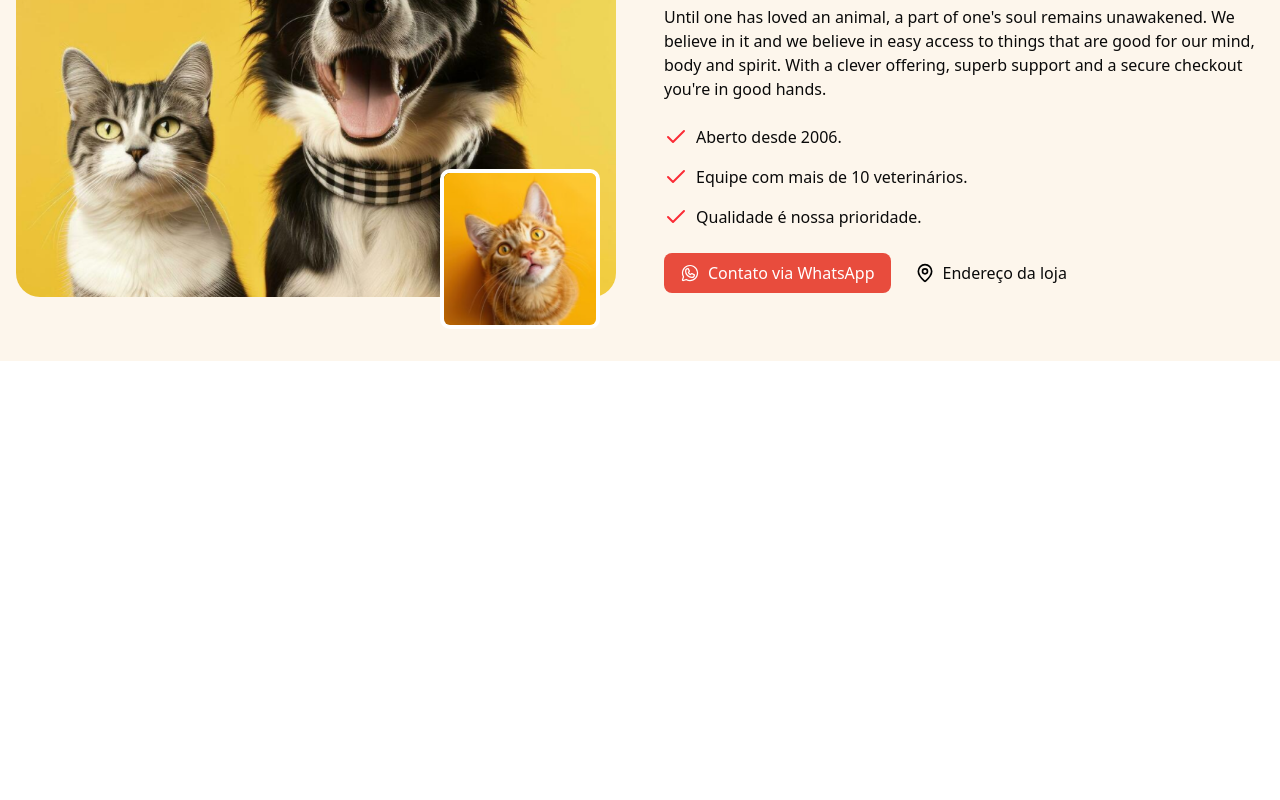
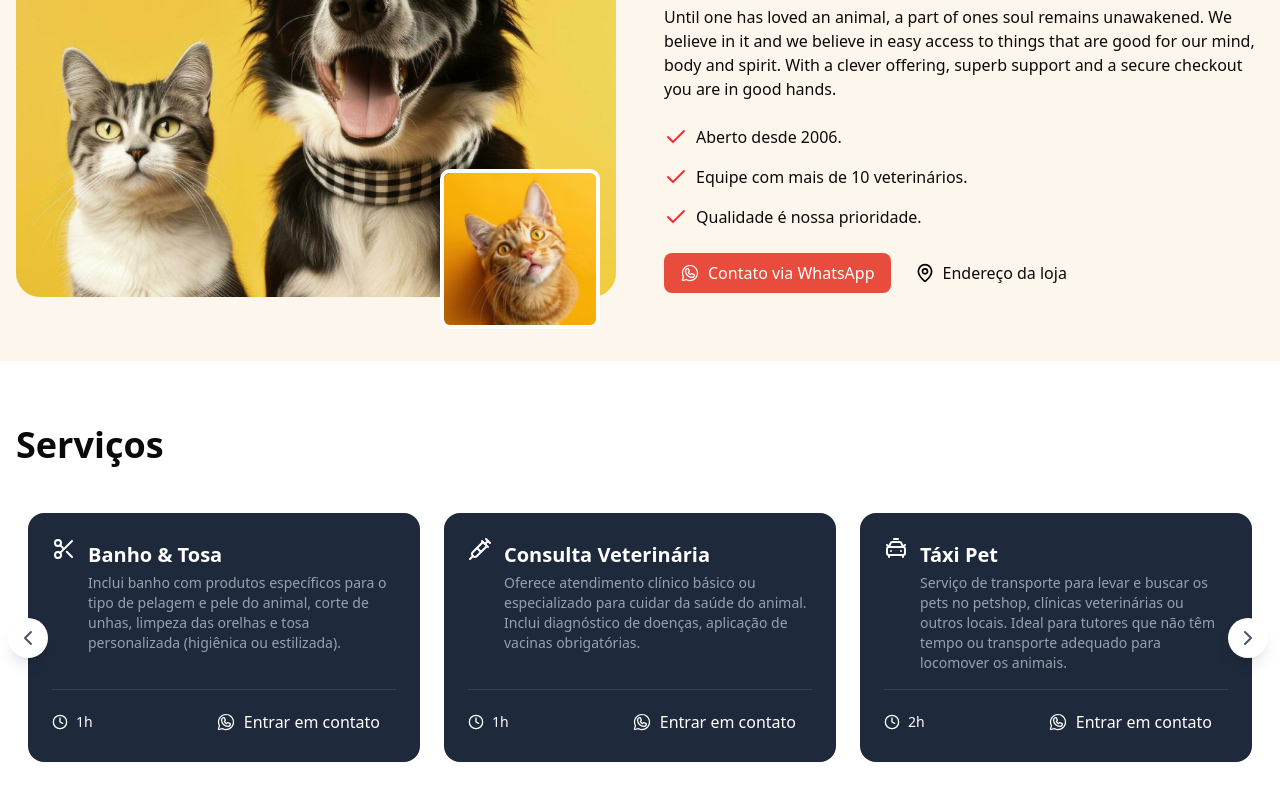
Before and after one commit to Dyego27/PetShop, a Next.js app in the folder petshop/: page / in a window 1280 px wide. Shown: the part 658-1458 px from the top of the page. Before the commit the page ends 1019 px from the top, so only its background shows below. Built offline with nearby package versions, Linux system fonts and the light colour scheme.

Commit message:
component services feito

```diff
--- a/petshop/package.json
+++ b/petshop/package.json
@@ -13,6 +13,7 @@
     "@radix-ui/react-slot": "^1.2.3",
     "class-variance-authority": "^0.7.1",
     "clsx": "^2.1.1",
+    "embla-carousel-react": "^8.6.0",
     "lucide-react": "^0.548.0",
     "next": "16.0.0",
     "react": "19.2.0",
--- a/petshop/src/app/_components/about.tsx
+++ b/petshop/src/app/_components/about.tsx
@@ -40,7 +40,7 @@
             <h2 className="text-4xl font-bold">SOBRE</h2>
 
             <p>
-              Until one has loved an animal, a part of one's soul remains unawakened. We believe in it and we believe in easy access to things that are good for our mind, body and spirit. With a clever offering, superb support and a secure checkout you're in good hands.
+              Until one has loved an animal, a part of ones soul remains unawakened. We believe in it and we believe in easy access to things that are good for our mind, body and spirit. With a clever offering, superb support and a secure checkout you are in good hands.
             </p>
 
             <ul className="space-y-4">
--- /dev/null
+++ b/petshop/src/app/_components/services.tsx
@@ -0,0 +1,131 @@
+"use client"
+
+import useEmblaCarousel from 'embla-carousel-react'
+import { ChevronLeft, ChevronRight, Scissors, Syringe, CarTaxiFront, Hotel, Clock } from 'lucide-react'
+import { WhatsappLogo } from '@phosphor-icons/react'
+
+const services = [
+  {
+    title: "Banho & Tosa",
+    description: "Inclui banho com produtos específicos para o tipo de pelagem e pele do animal, corte de unhas, limpeza das orelhas e tosa personalizada (higiênica ou estilizada).",
+    duration: "1h",
+    price: "$50",
+    icon: <Scissors />,
+    linkText: 'Olá, vi no site sobre Banho e tosa e gostaria de mais informações.'
+  },
+  {
+    title: "Consulta Veterinária",
+    description: "Oferece atendimento clínico básico ou especializado para cuidar da saúde do animal. Inclui diagnóstico de doenças, aplicação de vacinas obrigatórias.",
+    duration: "1h",
+    price: "$45",
+    icon: <Syringe />,
+    linkText: 'Olá, vi no site sobre Consulta veterinária e gostaria de mais informações.'
+  },
+  {
+    title: "Táxi Pet",
+    description: "Serviço de transporte para levar e buscar os pets no petshop, clínicas veterinárias ou outros locais. Ideal para tutores que não têm tempo ou transporte adequado para locomover os animais.",
+    duration: "2h",
+    price: "$80",
+    icon: <CarTaxiFront />,
+    linkText: 'Olá, vi no site sobre Táxi Pet e gostaria de mais informações.'
+  },
+  {
+    title: "Hotel para pets",
+    description: "Serviço de hospedagem para animais de estimação, ideal para quando os tutores precisam viajar ou se ausentar por alguns dias. Os pets ficam acomodados em espaços seguros, confortáveis.",
+    duration: "1h",
+    price: "$60",
+    icon: <Hotel />,
+    linkText: 'Olá, vi no site sobre Hotel para pets e gostaria de mais informações.'
+  },
+]
+
+export function Services() {
+
+  const [emblaRef, emblaApi] = useEmblaCarousel({
+    loop: false,
+    align: "start",
+    slidesToScroll: 1,
+    breakpoints: {
+      "(min-width: 768px)": { slidesToScroll: 3 }
+    }
+  })
+
+
+  function scrollPrev() {
+    emblaApi?.scrollPrev();
+  }
+
+  function scrollNext() {
+    emblaApi?.scrollNext();
+  }
+
+  return (
+    <section className="bg-white py-16">
+      <div className="container mx-auto px-4">
+
+        <h2 className="text-4xl font-bold mb-12">Serviços</h2>
+
+        <div className="relative">
+
+          <div className='overflow-hidden' ref={emblaRef}>
+            <div className='flex'>
+              {services.map((item, index) => (
+                <div key={index} className="flex-[0_0_100%] min-w-0 md:flex-[0_0_calc(100%/3)] px-3">
+                  <article className="bg-[#1e293b] text-white rounded-2xl p-6 space-y-4 h-full flex flex-col">
+                    <div className='flex-1 flex items-start justify-between'>
+
+                      <div className='flex gap-3'>
+                        <span className='text-3xl'>{item.icon}</span>
+                        <div>
+                          <h3 className='font-bold text-xl my-1'>{item.title}</h3>
+                          <p className='text-gray-400 text-sm select-none'>
+                            {item.description}
+                          </p>
+                        </div>
+                      </div>
+
+                    </div>
+
+                    <div className='border-t border-gray-700 pt-4 flex items-center justify-between'>
+                      <div className='flex items-center gap-2 text-sm'>
+                        <Clock className='w-4 h-4' />
+                        <span>{item.duration}</span>
+                      </div>
+
+                      <a
+                        target='_blank'
+                        href={`https://wa.me/556799998800?text=Olá vim pelo site e gostaria de mais informações sbore ${item.title}`}
+                        className='flex items-center justify-center gap-2 hover:bg-red-500 px-4 py-1 rounded-md duration-300'
+                      >
+                        <WhatsappLogo className='w-5 h-5' />
+                        Entrar em contato
+                      </a>
+
+                    </div>
+
+                  </article>
+                </div>
+              ))}
+            </div>
+          </div>
+
+          <button
+            className='bg-white flex items-center justify-center rounded-full shadow-lg w-10 h-10 absolute left-3 -translate-y-1/2 -translate-x-1/2 top-1/2 z-10'
+            onClick={scrollPrev}
+          >
+            <ChevronLeft className='w-6 h-6 text-gray-600' />
+          </button>
+
+          <button
+            className='bg-white flex items-center justify-center rounded-full shadow-lg w-10 h-10 absolute -right-6 -translate-y-1/2 -translate-x-1/2 top-1/2 z-10'
+            onClick={scrollNext}
+          >
+            <ChevronRight className='w-6 h-6 text-gray-600' />
+          </button>
+
+        </div>
+
+      </div>
+    </section>
+  )
+}
--- a/petshop/src/app/page.tsx
+++ b/petshop/src/app/page.tsx
@@ -1,11 +1,13 @@
 import { About } from "./_components/about";
 import { Header } from "./_components/header";
+import { Services } from "./_components/services";
 
 export default function Home(){
   return(
     <main>
       <Header />
       <About />
+      <Services />
     </main>
   )
 }
```
Also changed, not shown: 1 other file (tests, documents, lock files or other folders).
